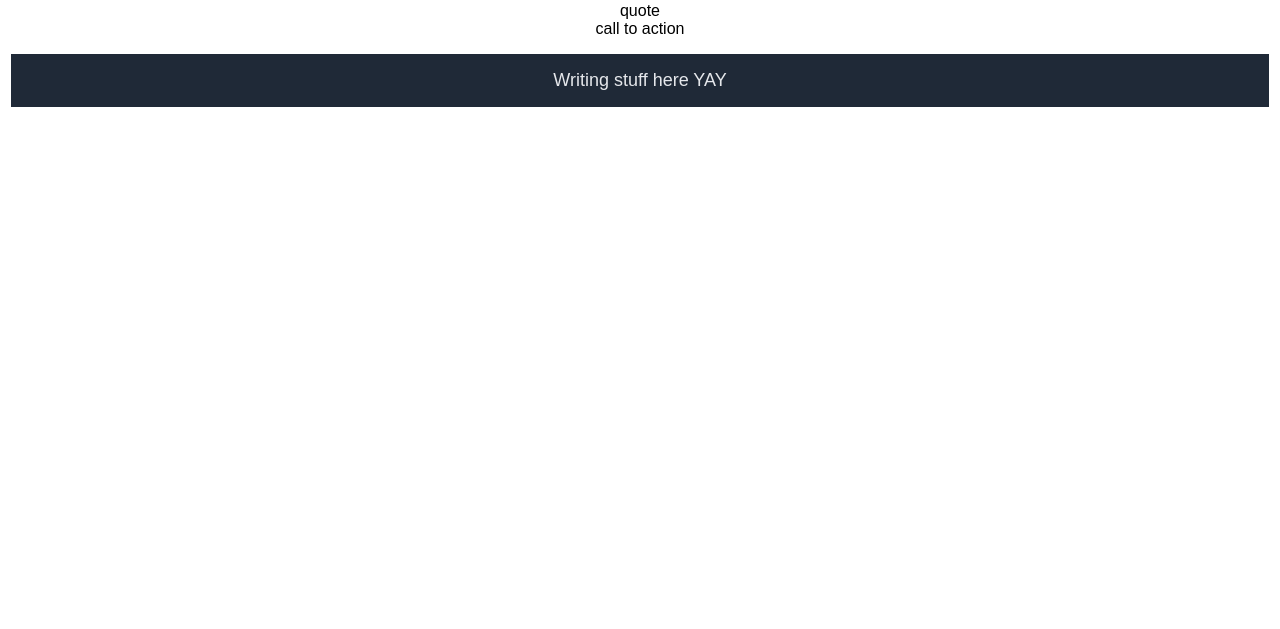
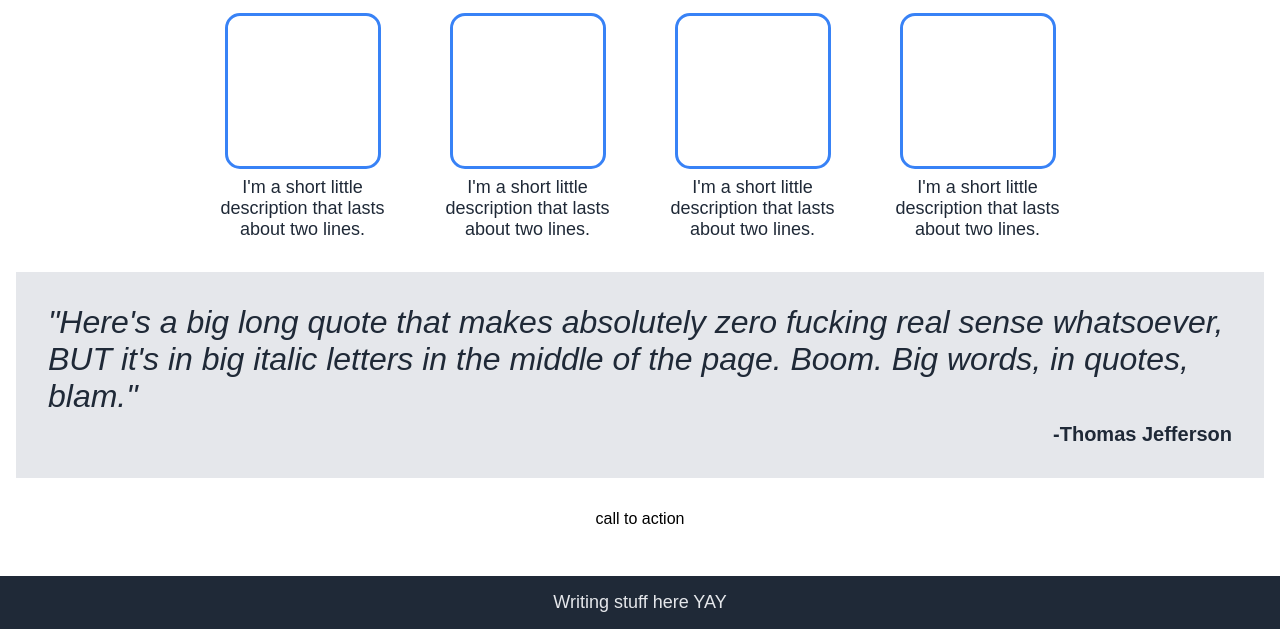
Before and after one commit to chickells/css-landing-page, a plain HTML site: page index.html in a window 1280 px wide. Shown: the part 421-1050 px from the top of the page. Before the commit the page ends 800 px from the top, so only its background shows below. Drawn offline with Linux system fonts and the light colour scheme.

Commit message:
uhhhh thought i just did this, hope it saved lol

```diff
--- a/index.html
+++ b/index.html
@@ -37,20 +37,49 @@
             </div>
 
             <div class="middle">
-                <div class="box1">
+                <div class="box">
                     <div class="cardtitle">This words are DiStiNcT</div>
                     <div class="cards">
-                        <div>card 1</div>
-                        <div>card 2</div>
-                        <div>card 3</div>
-                        <div>card 4</div>
+                        <div class="block">
+                            <div class="blockimg"></div>
+                            <div class="blocktext">
+                                I'm a short little description that lasts about two lines.
+                            </div>
+                        </div>
+                        <div class="block">
+                            <div class="blockimg"></div>
+                            <div class="blocktext">
+                                I'm a short little description that lasts about two lines.
+                            </div>
+                        </div>
+                        <div class="block">
+                            <div class="blockimg"></div>
+                            <div class="blocktext">
+                                I'm a short little description that lasts about two lines.
+                            </div>
+                        </div>
+                        <div class="block">
+                            <div class="blockimg"></div>
+                            <div class="blocktext">
+                                I'm a short little description that lasts about two lines.
+                            </div>
+                        </div>
+
                     </div>
                 </div>
 
-                <div class="box2">
-                    quote
+                <div class="quote">
+                    <div class="quotetext">
+                        "Here's a big long quote that makes absolutely zero fucking
+                        real sense whatsoever, BUT it's in big italic letters in the middle
+                        of the page.  Boom.  Big words, in quotes, blam."
+                    </div>
+                    <div class="quotesource">
+                        -Thomas Jefferson
+                    </div>
                 </div>
-                <div class="box3">
+
+                <div class="calltoaction">
                     call to action
                 </div>
             </div>
--- a/styles.css
+++ b/styles.css
@@ -17,8 +17,10 @@ body {
     min-height: 100vh;
     display: flex;
     flex-direction: column;
-    /* justify-content: space-between; */
+    justify-content: space-between;
 }
+
+
 
 .header {
     background-color: #1F2937;
@@ -93,6 +95,77 @@ body {
     padding-top: 8px;
 }
 
+.box {
+    display: flex;
+    flex-direction: column;
+    gap: 32px;
+}
+
+.cardtitle {
+    display: flex;
+    color: #1F2937;
+    font-size: 32px;
+    font-weight: 990;
+    justify-content: center;
+}
+
+.cards {
+    display: flex;
+    justify-content: space-around;
+    gap: 50px;
+}
+
+.block {
+    display: flex;
+    flex-direction: column;
+    align-items: center;
+    justify-content: center;
+    gap: 8px;
+    width: 175px;
+}
+
+.blockimg {
+    height: 150px;
+    width: 150px;
+    border-style: solid;
+    border-radius: 15px;
+    border-color: #3882f6;
+}
+
+.blocktext {
+    color: #1F2937;
+    font-size: 18px;
+    text-align: center;
+}
+
+.box, .quote, .calltoaction {
+    padding: 32px;
+}
+
+.quote {
+    display: flex;
+    flex-direction: column;
+    background-color: #e5e7eb;
+    justify-content: center;
+    gap: 8px;
+}
+
+.quotetext {
+    color: #1F2937;
+    font-size: 32px;
+    font-style: italic;
+    font-weight: 100;
+
+}
+
+.quotesource {
+    display: flex;
+    color: #1F2937;
+    font-size: 20px;
+    font-weight: 800;
+    justify-content: flex-end;
+}
+
 .middle {
     padding: 16px;
     display: flex;
```
